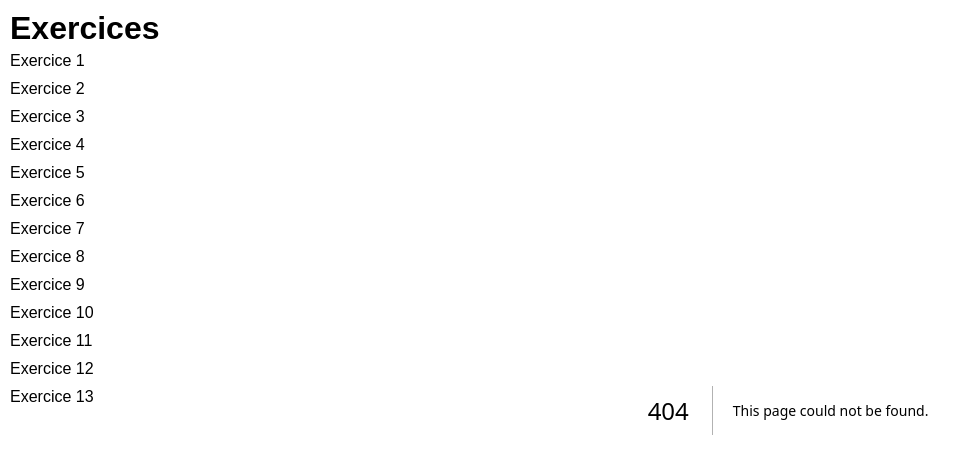
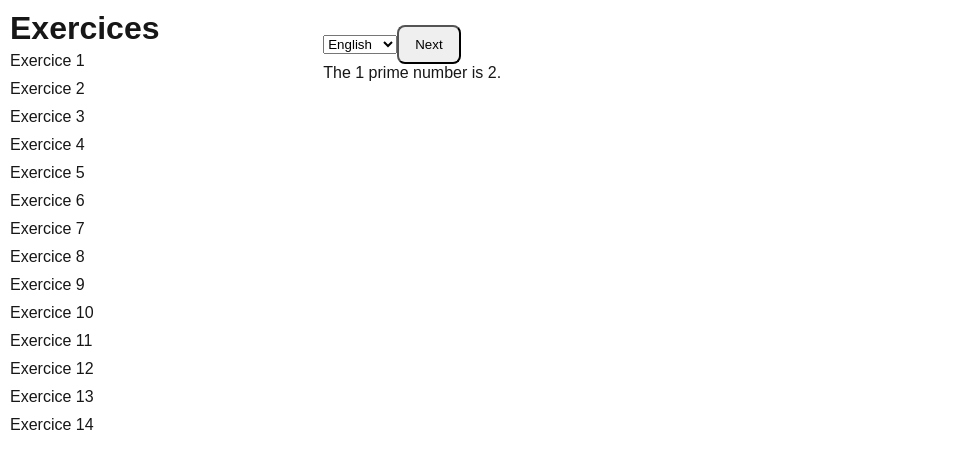
Before and after one commit to quentinhermiteau/react-5iw2-2025-2026, a Next.js app: page /exercices/14 in a window 1280 px wide. Before the commit this address had no page. Shown: the top 468 px of the page, without its empty margins (0-980 px from the left). Built offline with nearby package versions, Linux system fonts and the light colour scheme.

Commit message:
add exercise 14

```diff
--- /dev/null
+++ b/src/app/exercices/14/page.jsx
@@ -0,0 +1,60 @@
+"use client";
+
+const translations = {
+  en: "The {{count}} prime number is {{value}}.",
+  fr: "Le {{count}} nombre premier est {{value}}.",
+};
+
+function isPrime(n) {
+  if (n < 2) {
+    return false;
+  }
+  for (let i = 2; i <= Math.sqrt(n); i++) {
+    if (n % i === 0) {
+      return false;
+    }
+  }
+  return true;
+}
+
+function calculatePrime(n) {
+  let count = 0;
+  let i = 1;
+  while (count < n) {
+    i++;
+    if (isPrime(i)) {
+      count++;
+    }
+  }
+  return i;
+}
+
+export default function LocalizedPrimeNumbers() {
+  const count = 1;
+  const locale = "en";
+
+  const handleClick = () => {};
+  const handleLocaleChange = () => {};
+
+  const nthprime = calculatePrime(count);
+
+  return (
+    <div>
+      <header>
+        <select value={locale} onChange={handleLocaleChange}>
+          <option value="en">English</option>
+          <option value="fr">Français</option>
+        </select>
+
+        <button className="primary" onClick={handleClick}>
+          Next
+        </button>
+      </header>
+      <p>
+        {translations[locale]
+          .replace("{{count}}", count)
+          .replace("{{value}}", nthprime)}
+      </p>
+    </div>
+  );
+}
```
